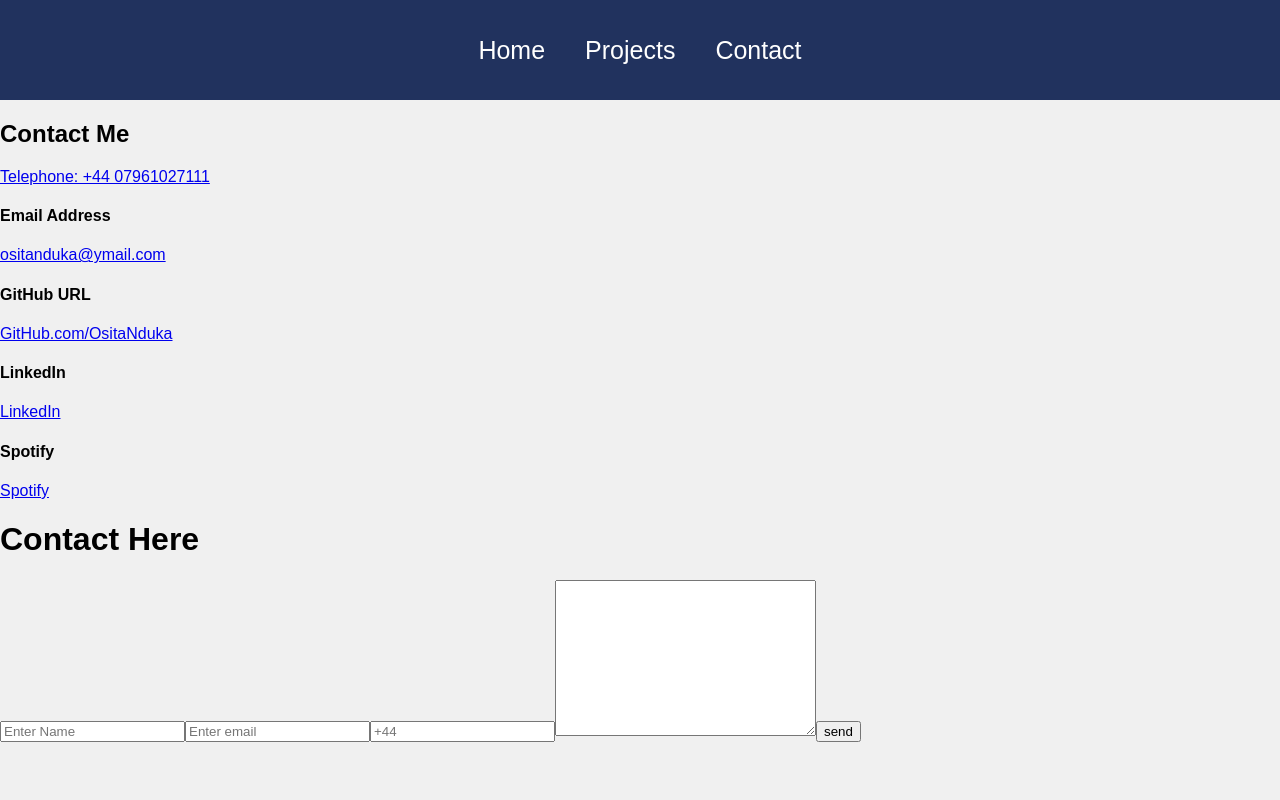
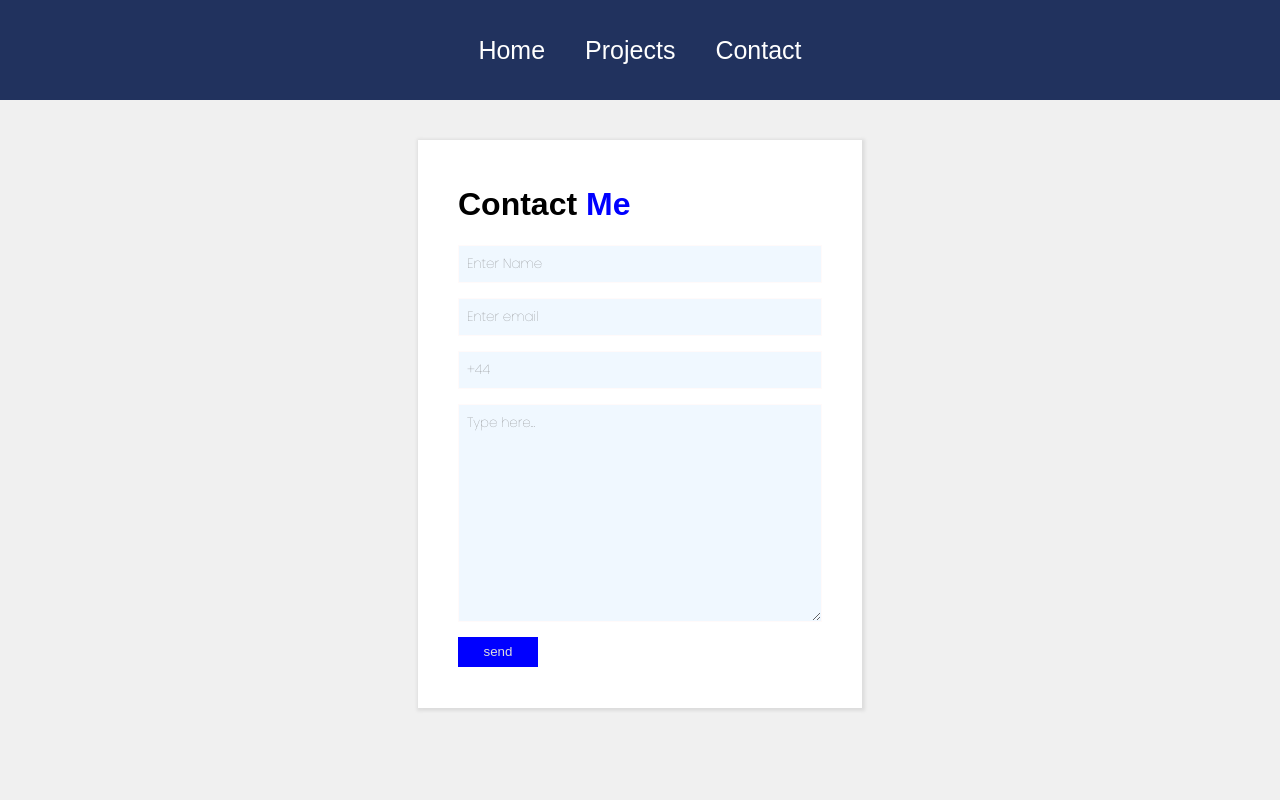
Before and after one commit to OsitaNduka/react-portfolio, a React (Create React App) app: page /contact in a window 1280 px wide. Shown: the top 800 px of the page. Built offline with nearby package versions, Linux system fonts and the light colour scheme.

Commit message:
modified contact.css

```diff
--- a/src/components/Footer.js
+++ b/src/components/Footer.js
@@ -11,10 +11,19 @@ function Footer() {
     <div className='footer'>
     <div>
      <GitHub />
+     <a href="https://github.com/OsitaNduka">GitHub.com/OsitaNduka</a>
      <LinkedInIcon />
+     <a href="https://www.linkedin.com/in/osita-nduka-18820b14/">LinkedIn</a>
      <FacebookIcon />
     </div>
     <p> &copy; 2023 ositanduka.com</p>
+      <>
+      <a href="#">Telephone: +44 07961027111</a>
+      </>
+      <>
+      <a href="mailto:ositanduka@ymail.com">Email: ositanduka@ymail.com</a>
+      </>
+
     </div>
   )
 }
--- a/src/pages/Contact.js
+++ b/src/pages/Contact.js
@@ -1,37 +1,30 @@
 import React from 'react'
+import "../styles/Contact.css"
+import { useState } from 'react'
 
 const Contact = () => {
+    const [data, setData] = useState({name: "", email:"", phone: "", message: ""});
+    const handleChange = (e) => {
+        const name = e.target.name;
+        const value = e.target.value;
+        setData({...data, [name]: value})
+    }
+
+    const handleSubmit = (e) => {
+       e.preventDefault()
+       console.log(data);
+    }
   return (
-    <div className='contact-container'>
-      <>
-      <h2>Contact Me</h2>
-      <a href="#">Telephone: +44 07961027111</a>
-      </>
-      <h4>Email Address</h4>
-      <>
-      <a href="mailto:ositanduka@ymail.com">ositanduka@ymail.com</a>
-      </>
-      <h4>GitHub URL</h4>
-      <>
-      <a href="https://github.com/OsitaNduka">GitHub.com/OsitaNduka</a>
-      </>
-      <>
-      <h4>LinkedIn</h4>
-      <a href="https://www.linkedin.com/in/osita-nduka-18820b14/">LinkedIn</a>
-      </>
-      <h4>Spotify</h4>
-      <>
-      <a href="#">Spotify</a>
-      </>
-      <div className='form'>
-        <h1>Contact <span>Here</span></h1>
-        <input type="text" name='name' id="" placeholder='Enter Name'/>
-        <input type="email" name='email' id="" placeholder='Enter email'/>
-        <input type="phone" name='phone' id="" placeholder='+44'/>
-        <textarea name="message" id="" cols="30" rows="10" />
+      <form method='post' onSubmit={handleSubmit}>
+        <h1>Contact <span>Me</span></h1>
+        <input type="text" name='name' id=""onChange={handleChange} value={data.name} placeholder='Enter Name'/>
+        <input type="email" name='email' id=""onChange={handleChange} value={data.email} placeholder='Enter email'/>
+        <input type="phone" name='phone' id=""onChange={handleChange} value={data.phone} placeholder='+44'/>
+        <textarea name="message" id="" cols="30" rows="10"onChange={handleChange} value={data.message} placeholder='Type here...'/>
         <button type="submit">send</button>
-      </div>
-    </div>
+        <p>{data.name} {data.email} {data.message} </p>
+      </form>
+
 
 
   )
--- a/src/styles/Contact.css
+++ b/src/styles/Contact.css
@@ -1,38 +1,41 @@
 @import url('https://fonts.googleapis.com/css2?family=Poppins:wght@100&display=swap');
 
-.contact-container {
-    display: flex;
-    justify-content: center;
-    align-items: center;
-    flex-direction: column;
-    background-color: rgb(194, 222, 246);
+.body{
+    margin: 0;
+    padding: 0;
+    font-family: "Poppins";
+    background-color: #eee;
 }
 
-.form {
+*{
+    box-sizing: border-box;
+}
+
+form {
     display: block;
-    background-color: white;
+    background-color: #fff;
     box-shadow: 1px 1px 3px 2px #ddd;
     margin: 40px auto;
-    max-width: 600px;
+    max-width: 900px;
     max-height: 700px;
-    padding: 20px 40px;
+    padding: 25px 40px;
 }
-.form input, textarea {
+form input, textarea {
     display: flex;
     flex-direction: column;
     width: 100%;
-    margin: 10px auto;
+    margin: 15px auto;
     padding: 8px;
     font-family: "Poppins";
     background-color: aliceblue;
     border: 1px solid snow;
 }
 
-.form span {
+form span {
     color: blue;
 }
 
-.form button {
+form button {
     height: 30px;
     width: 80px;
     align-items: center;
```
